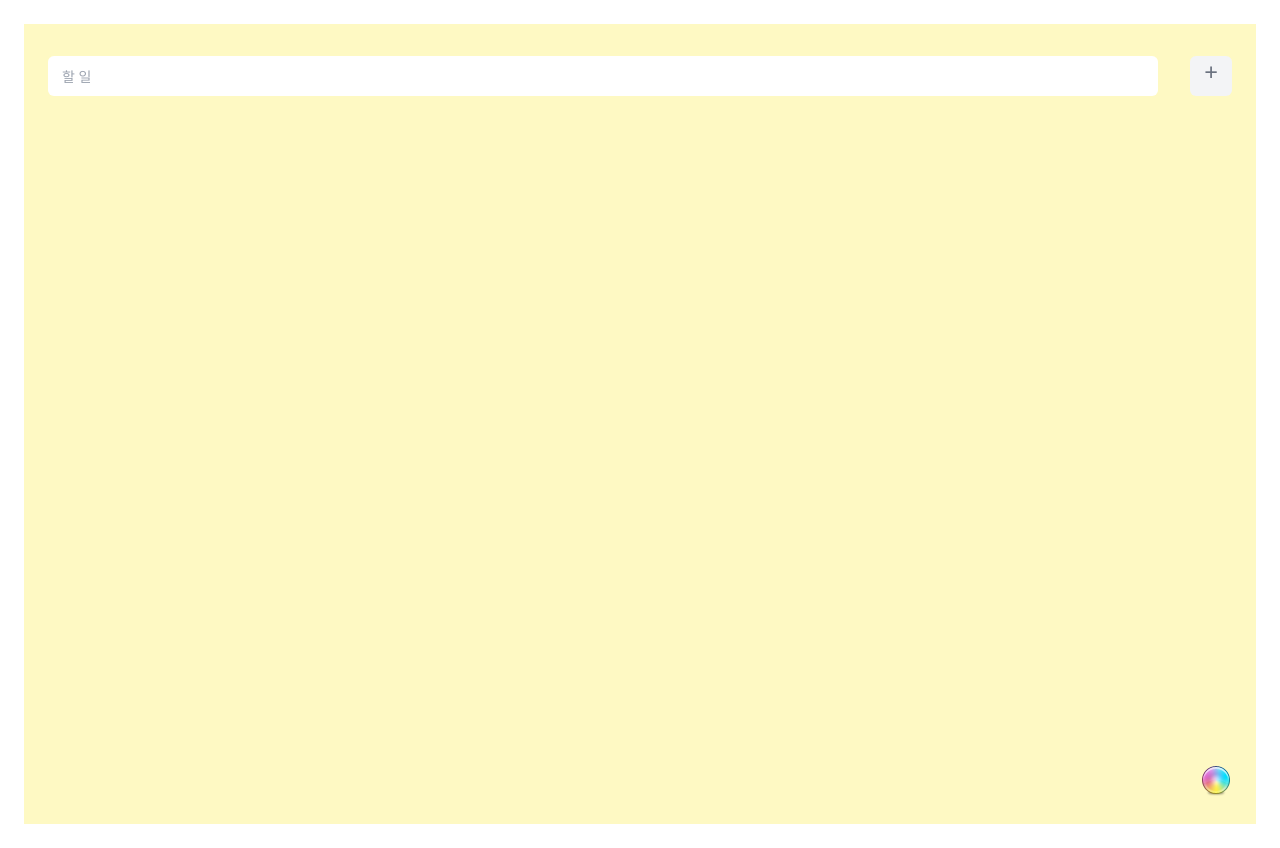
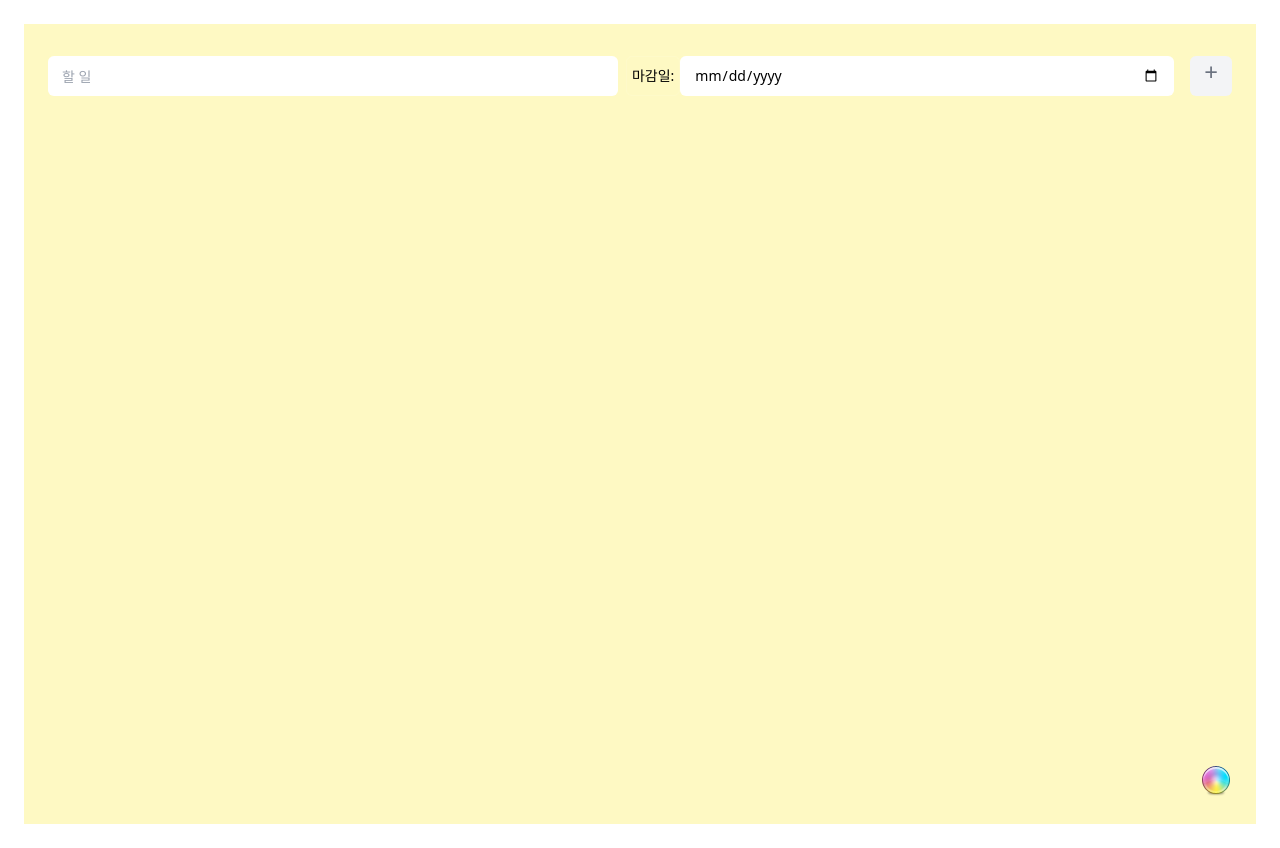
Before and after one commit to inns21/todo_dday, a React (Create React App) app: page / in a window 1280 px wide. Built offline with nearby package versions, Linux system fonts and the light colour scheme.

Commit message:
feat Dday

```diff
--- a/src/App.js
+++ b/src/App.js
@@ -9,6 +9,7 @@ function App() {
   const [todoid, setTodoid] = useState(0);
   const [modal, setModal] = useState(false);
   const [bgColor, setbgColor] = useState('bg-yellow-100');
+  const [date, setDate] = useState("");
 
    // 초기 데이터 로드
   useEffect(() => {
@@ -42,13 +43,17 @@ function App() {
     setInput(e.target.value);
   };
 
+  const handleDateChange = (e) => {
+    setDate(e.target.value);
+  };
+
 
   const handleSubmit = (e) => {
     e.preventDefault();
     if (input.trim() === "") return;
     let newTodos = [...todo];
     let newId = todoid + 1;
-    newTodos.push({id:newId, text:input, checked: false})
+    newTodos.push({id:newId, text:input, checked: false, endDate:date})
     setTodoid(newId);
     setTodo(newTodos);
     setInput("");
@@ -57,7 +62,7 @@ function App() {
   const setChecked = (id, check) => {
     let newTodos = [...todo];
     let index = newTodos.findIndex(item => (item.id === id));
-    newTodos[index] = { id: id, text: newTodos[index].text, checked:check};
+    newTodos[index] = { id: id, text: newTodos[index].text, checked:check, endDate:newTodos[index].endDate};
     setTodo(newTodos);
   }
 
@@ -76,8 +81,17 @@ function App() {
           value={input}
           onChange={handleChange}
           placeholder="할 일"
-          className="mt-8 ml-6 m-4 h-10 min-w-0 flex-auto rounded-md px-3.5 py-2 text-base outline outline-1 -outline-offset-1 outline-white/10 placeholder:text-gray-400 focus:outline focus:outline-2 focus:-outline-offset-2 focus:outline-pink-200 sm:text-sm/6"
+          className="mt-8 ml-6 m-2 h-10 min-w-0 flex-auto rounded-md px-3.5 py-2 text-base outline outline-1 -outline-offset-1 outline-white/10 placeholder:text-gray-400 focus:outline focus:outline-2 focus:-outline-offset-2 focus:outline-pink-200 sm:text-sm/6"
         />
+        <p className="mt-8 h-10 min-w-0 rounded-md px-1.5 py-2 text-base outline outline-1 -outline-offset-1 outline-white/10 sm:text-sm/6"
+        >마감일:</p>
+        <input
+          value={date}
+          type='date'
+          onChange={handleDateChange}
+          className="mt-8 h-10 min-w-0 flex-auto rounded-md px-3.5 py-2 text-base outline outline-1 -outline-offset-1 outline-white/10 sm:text-sm/6"
+        >
+        </input>
         <button
           type="submit"
           onClick={handleSubmit}
--- a/src/component/Todo.js
+++ b/src/component/Todo.js
@@ -8,6 +8,15 @@ const Todo = ({ data, setChecked, deleteTodo }) => {
     const todoDelete = () => {
         deleteTodo(data.id);
     }
+
+    // 남은 날짜 계산 함수
+    const calculateDaysLeft = (endDate) => {
+    const today = new Date();
+    const targetDate = new Date(endDate);
+    const diffTime = targetDate - today; // 밀리초 단위 차이
+    const diffDays = Math.ceil(diffTime / (1000 * 60 * 60 * 24)); // 일 단위로 변환
+    return diffDays >= 0 ? ` D-${diffDays}` : " 마감일 지남";
+    };
 
     return (
         <>
@@ -21,6 +30,9 @@ const Todo = ({ data, setChecked, deleteTodo }) => {
                     {data.text}
                     </label>
                 </div>
+                <div className={`mt-2 ${data.checked ? "line-through" : ""}`}>
+                    {calculateDaysLeft(data.endDate)}
+                </div>
                 <button type="submit" className="text-xl w-20" onClick={todoDelete}>ㅡ</button>
             </div>
             <hr className="ml-6 mr-6 border-gray-400" />
@@ -29,4 +41,7 @@ const Todo = ({ data, setChecked, deleteTodo }) => {
     );
 };
 
+
+
+
 export default Todo;
```
